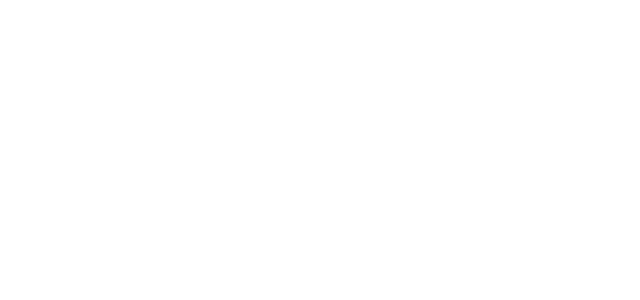
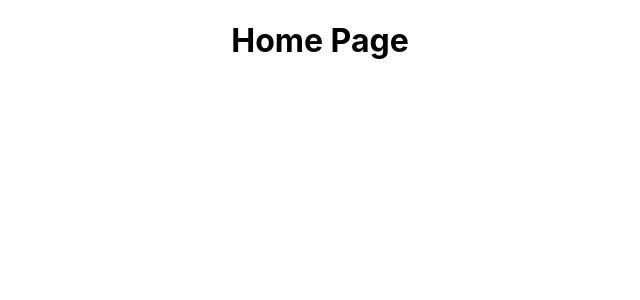
Before and after one commit to farhanfarasdak/fb-auth-exmpl, a React (Create React App) app: page /home in a window 1280 px wide. Before the commit this address had no page. Shown: the top 300 px of the page, without its empty margins (320-960 px from the left). Built offline with nearby package versions, Linux system fonts and the light colour scheme.

Commit message:
add home page (#3)
Co-authored-by: Farhan Farasdak <farhan.farasdak@flash-coffee.com>

```diff
--- a/src/App.js
+++ b/src/App.js
@@ -2,6 +2,7 @@ import './App.css';
 import Register from './pages/register';
 import { Routes, Route } from "react-router-dom";
 import Login from './pages/login';
+import Home from './pages/home';
 
 function App() {
   return (
@@ -9,6 +10,7 @@ function App() {
       <Routes>
         <Route path="/register" element={<Register />} />
         <Route path="/login" element={<Login/>} />
+        <Route path="/home" element={<Home/>} />
       </Routes>
     </div>
   );
--- /dev/null
+++ b/src/pages/home.jsx
@@ -0,0 +1,13 @@
+const { Component } = require("react");
+
+class Home extends Component{
+  render(){
+    return(
+      <div>
+        <h1>Home Page</h1>
+      </div>
+    )
+  }
+}
+
+export default Home
```
